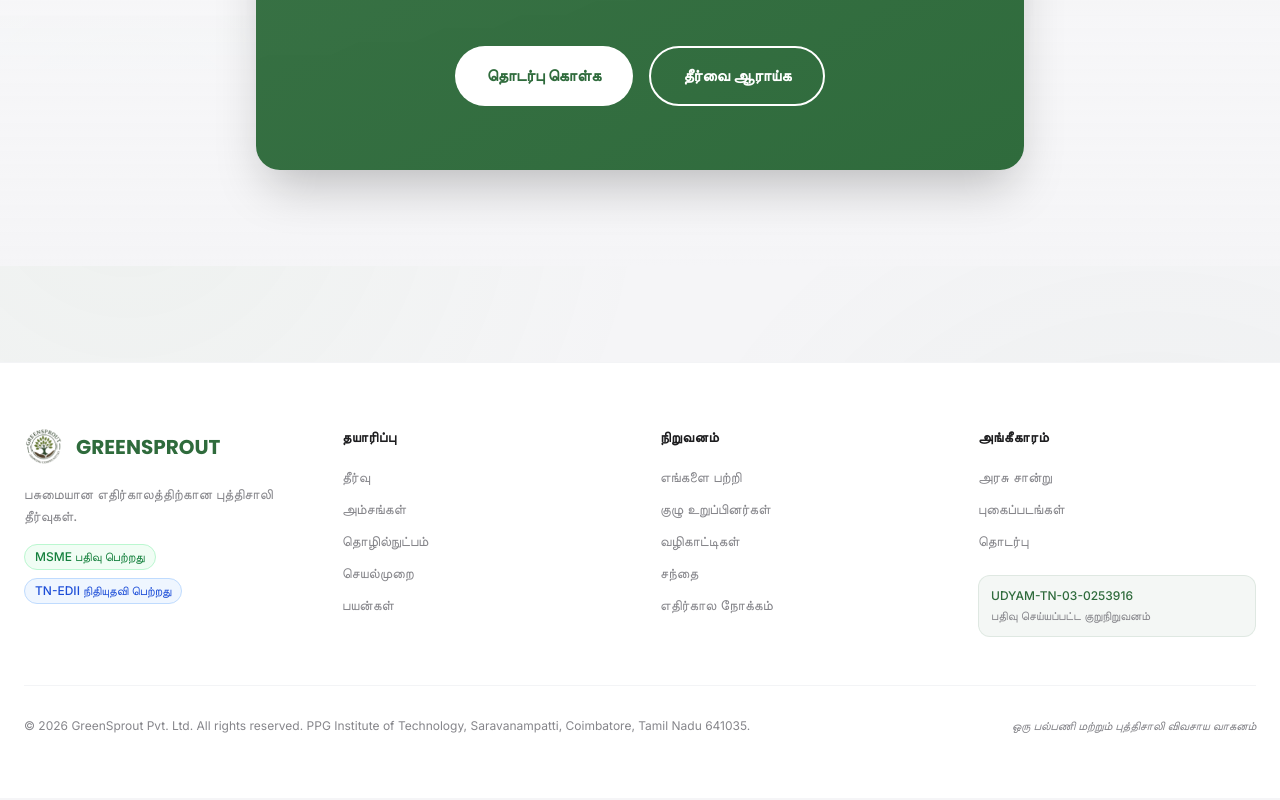
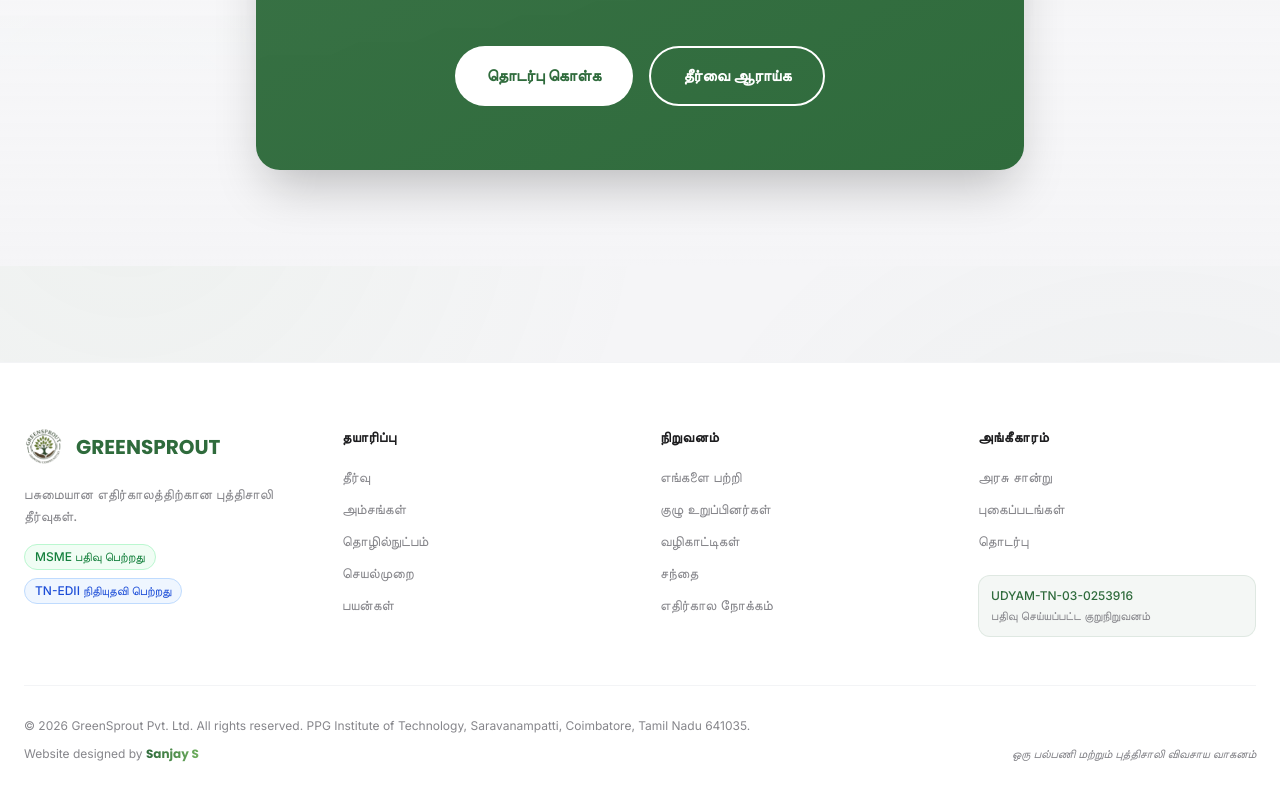
Before and after one commit to sanjay-offl/greensprout-portfolio, a Next.js app: page / in a window 1280 px wide. Shown: the part 3184-3984 px from the top of the page. Built offline with nearby package versions, Linux system fonts and the light colour scheme.

Commit message:
redesigned ui v,vs cards

```diff
--- a/src/app/(public)/team/page.tsx
+++ b/src/app/(public)/team/page.tsx
@@ -3,11 +3,11 @@ import { useEffect, useRef, useState } from 'react';
 import { useTranslations } from '@/i18n/useTranslations';
 
 const team = [
-  { name: 'Jaya Sounthari A', roleKey: 'ceo', image: '/images/team/jaya.jpeg', fallbackIcon: '👩‍💼' },
-  { name: 'Abarna M', roleKey: 'cto', image: '/images/team/abarna.jpeg', fallbackIcon: '👩‍💻' },
-  { name: 'Anand V', roleKey: 'coo', image: '/images/team/anand.jpeg', fallbackIcon: '👨‍💻' },
-  { name: 'Kavi Nishthini S S', roleKey: 'rd', image: '/images/team/kavi.jpeg', fallbackIcon: '👩‍💼' },
-  { name: 'Sanjay S', roleKey: 'marketing', image: '/images/team/sanjay.jpeg', fallbackIcon: '👨‍🔬' },
+  { name: 'Jaya Sounthari A', roleKey: 'ceo', image: '/images/team/jaya.jpeg', fallbackIcon: '👩‍💼', degreeKey: 'agriEng' },
+  { name: 'Abarna M', roleKey: 'cto', image: '/images/team/abrana.jpeg', fallbackIcon: '👩‍💻', degreeKey: 'agriEng' },
+  { name: 'Anand V', roleKey: 'coo', image: '/images/team/anandh.jpeg', fallbackIcon: '👨‍💻', degreeKey: 'eceEng' },
+  { name: 'Kavi Nishthini S S', roleKey: 'rd', image: '/images/team/kavi.jpeg', fallbackIcon: '👩‍💼', degreeKey: 'agriEng' },
+  { name: 'Sanjay S', roleKey: 'marketing', image: '/images/team/sanjay.jpeg', fallbackIcon: '👨‍🔬', degreeKey: 'cseEng' },
 ];
 
 const mentorData = [
@@ -194,7 +194,7 @@ export default function TeamPage() {
                         <span className="text-2xl flex-shrink-0">{member.fallbackIcon}</span>
                         <div className="flex-1">
                           <p className="font-semibold text-dark">{member.name}</p>
-                          <p className="text-xs text-primary font-medium mt-1">{t('team.agriEng')}</p>
+                          <p className="text-xs text-primary font-medium mt-1">{t(`team.${member.degreeKey}`)}</p>
                         </div>
                       </li>
                     ))}
--- a/src/components/layout/Footer.tsx
+++ b/src/components/layout/Footer.tsx
@@ -79,9 +79,18 @@ export default function Footer() {
           </div>
         </div>
 
-        <div className="border-t border-gray-100 pt-8 flex flex-col md:flex-row justify-between items-center gap-4">
-          <p className="text-light text-xs">&copy; {year} GreenSprout Pvt. Ltd. All rights reserved. PPG Institute of Technology, Saravanampatti, Coimbatore, Tamil Nadu 641035.</p>
-          <p className="text-light text-xs italic font-medium">{t('footer.slogan')}</p>
+        <div className="border-t border-gray-100 pt-8 flex flex-col md:flex-row justify-between items-center md:items-end gap-6">
+          <div className="flex flex-col gap-3 text-center md:text-left">
+            <p className="text-light text-xs">&copy; {year} GreenSprout Pvt. Ltd. All rights reserved. PPG Institute of Technology, Saravanampatti, Coimbatore, Tamil Nadu 641035.</p>
+            <div className="text-xs text-light">
+              Website designed by{' '}
+              <span className="font-display font-bold text-transparent bg-clip-text bg-gradient-to-r from-primary to-accent relative inline-block group cursor-default">
+                Sanjay S
+                <span className="absolute -bottom-0.5 left-0 w-0 h-[1px] bg-gradient-to-r from-primary to-accent transition-all duration-300 group-hover:w-full"></span>
+              </span>
+            </div>
+          </div>
+          <p className="text-light text-xs italic font-medium text-center md:text-right">{t('footer.slogan')}</p>
         </div>
       </div>
     </footer>
--- a/src/i18n/en.json
+++ b/src/i18n/en.json
@@ -356,6 +356,8 @@
     "coreDevs": "Team Members",
     "rollNo": "Roll",
     "agriEng": "B.E. Agricultural Engineering",
+    "eceEng": "B.E. Electronics and Communication Engineering",
+    "cseEng": "B.E. Computer Science and Engineering",
     "projectLead": "Team Member",
     "facultySupervision": "Guided By",
     "guide": "Guide",
```
Also changed, not shown: public/images/team/sanjay.jpeg, src/i18n/ta.json.
